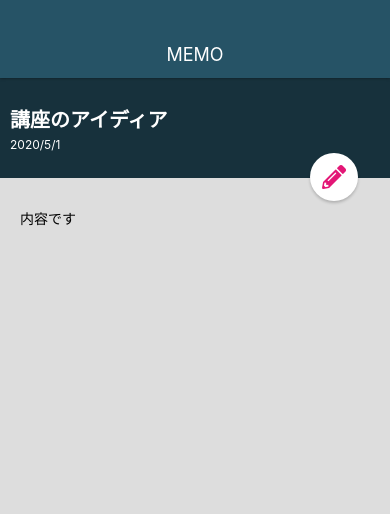
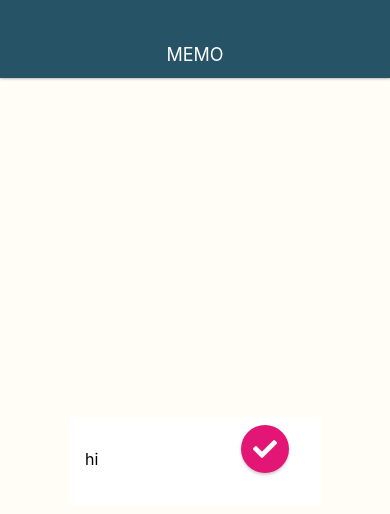
Before and after one commit to nakamuraxx/memoApp2, a React Native app: screen / in a window 390 px wide. Shown: the top 514 px of the page. Built offline with nearby package versions, Linux system fonts and the light colour scheme.

Commit message:
Create MemoEditScreen

```diff
--- a/App.js
+++ b/App.js
@@ -2,13 +2,13 @@ import React from 'react';
 import { StyleSheet, View } from 'react-native';
 
 import Appbar from './src/components/Appbar';
-import MemoDetailScreen from './src/screens/MemoDetailScreen';
+import MemoEditScreen from './src/screens/MemoEditScreen';
 
 export default function App() {
   return (
     <View style={styles.container}>
       <Appbar />
-      <MemoDetailScreen />
+      <MemoEditScreen />
     </View>
   );
 }
--- a/src/elements/CircleButton.js
+++ b/src/elements/CircleButton.js
@@ -11,6 +11,7 @@ const CustomIcon = createIconSet(
   {
     pencil: '\uf303',
     plus: '\uf067',
+    check: '\uf00c',
   }, 'FontAwsome', expoAssetId,
 );
 
--- /dev/null
+++ b/src/screens/MemoEditScreen.js
@@ -0,0 +1,33 @@
+import React from 'react';
+import { StyleSheet, View, TextInput } from 'react-native';
+
+import CircleButton from '../elements/CircleButton';
+
+class MemoEditScreen extends React.Component {
+  render() {
+    return (
+      <View sytle={styles.container}>
+        <TextInput style={styles.memoEditInput} multiline value="hi" />
+        <CircleButton name="check" />
+      </View>
+    );
+  }
+}
+
+const styles = StyleSheet.create({
+  container: {
+    flex: 1,
+    width: '100%',
+  },
+  memoEditInput: {
+    backgroundColor: '#fff',
+    flex: 1,
+    paddingTop: 32,
+    paddingLeft: 16,
+    paddingRight: 16,
+    paddingBottom: 16,
+    fontSize: 16,
+  },
+});
+
+export default MemoEditScreen;
```
